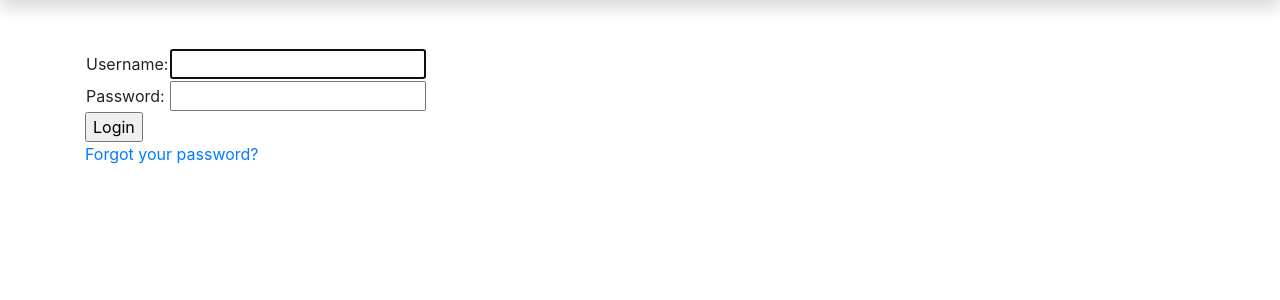
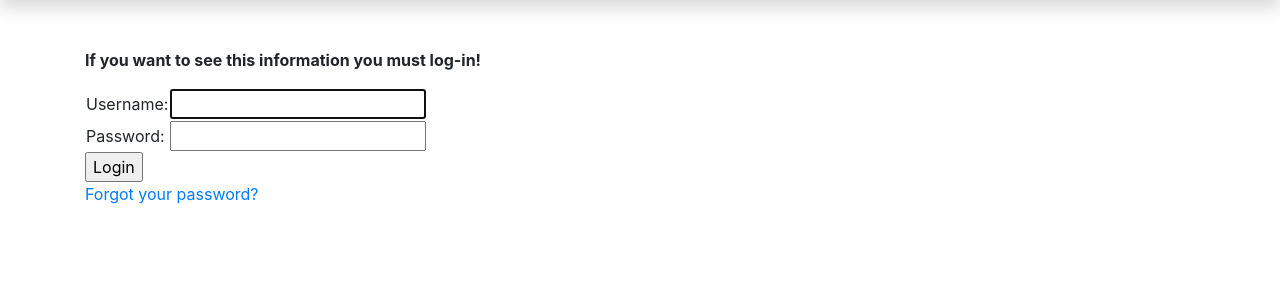
Before and after one commit to RedasMiliunas/sandbox_no1, a Django app: page /accounts/login/?next=/user_orders/ in a window 1280 px wide. Shown: the part 176-476 px from the top of the page. Run offline with Django 4.2, Linux system fonts and the light colour scheme; some libraries are stand-ins or nearby versions.

Commit message:
Padaryta, kad user'io uzsakymai butu matomi tik prisijungus, kitu atveju numetama i prisijungimo langa

```diff
--- a/mysite/sandbox/templates/registration/login.html
+++ b/mysite/sandbox/templates/registration/login.html
@@ -5,12 +5,14 @@
 {% block content %}
 
   {% if form.errors %}
-    <p>Login Error: Try to log-in again!</p>
+    <p><strong>Login Error: Try to log-in again!</strong></p>
   {% endif %}
 
   {% if next %}
     {% if user.is_authenticated %}
-      <p>You don't have permission to access this information. You must be logged-in.</p>
+      <p><strong>You don't have permission to access this information. You must be logged-in!</strong></p>
+      {% else %}
+      <p><strong>If you want to see this information you must log-in!</strong></p>
     {% endif %}
   {% endif %}
 
```
